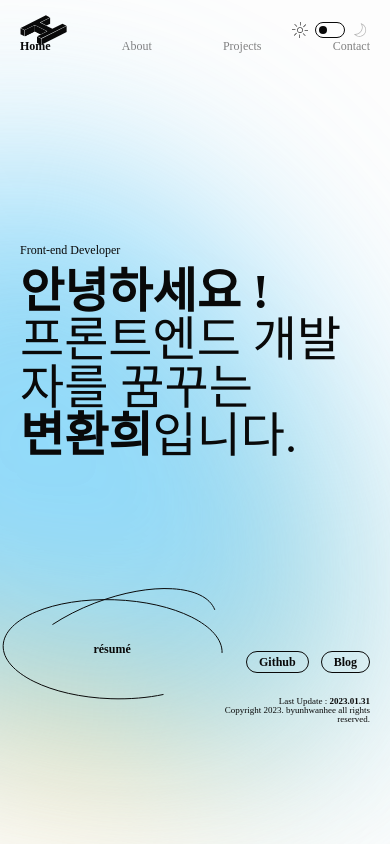
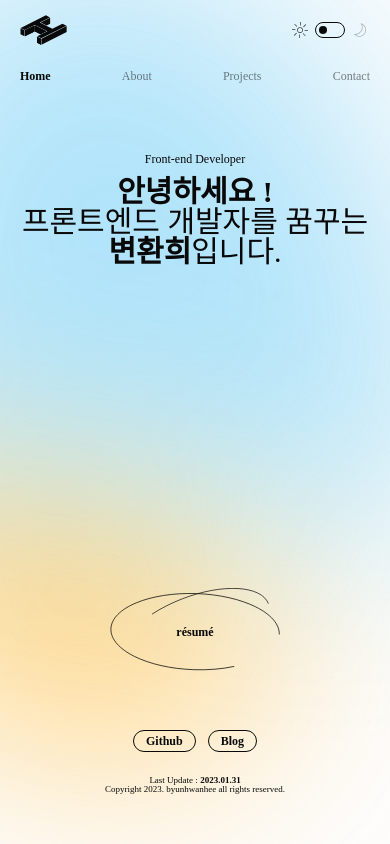
Before and after one commit to hwanyb/hwanyb-portfolio, a React (Create React App) app: page / in a window 390 px wide. Built offline with nearby package versions, Linux system fonts and the light colour scheme; no server answers; a web font is replaced by a local one.

Commit message:
Design : 반응형 스타일링 추가

```diff
--- a/src/components/Comment.tsx
+++ b/src/components/Comment.tsx
@@ -3,11 +3,14 @@ import EmojiPicker, { Emoji, EmojiClickData } from "emoji-picker-react";
 import styled from "styled-components";
 
 import { dbService } from "../firebase";
-import { Label } from "../pages/About";
+import { Theme } from "emoji-picker-react";
+import { DarkModeProps } from "./common/Layout";
+import { Label } from "../pages/Contact";
 
 const Base = styled.div`
   width: 100%;
   position: relative;
+  margin-bottom: 100px;
 `;
 const CommentInputWrapper = styled.div`
   display: grid;
@@ -19,7 +22,7 @@ const CommentInputWrapper = styled.div`
   -webkit-backdrop-filter: blur(25px);
   box-shadow: 0 0 10px rgba(9, 9, 9, 0.1);
   backdrop-filter: blur(25px);
-  padding: 1rem 2rem;
+  padding: 0.5rem 1rem;
   grid-gap: 2rem;
   align-items: center;
   margin-bottom: 2rem;
@@ -70,20 +73,29 @@ const CommentInput = styled.textarea`
   font-weight: 400;
   line-height: ${(props) => props.theme.fontSize.base};
   height: ${(props) => props.theme.fontSize.base};
+  color: ${(props) => props.theme.color.textColor};
+  &::placeholder {
+    color: ${(props) => props.theme.color.textColor}90;
+  }
   &::-webkit-scrollbar {
     display: none;
   }
 `;
-const SubmitBtn = styled.button``;
+const SubmitBtn = styled.button`
+  white-space: nowrap;
+`;
 const CommentList = styled.ul`
   display: flex;
   flex-direction: column;
   gap: 1rem;
-  height: 300px;
+  height: 400px;
   overflow-y: auto;
   padding: 1rem 2rem 1rem 0.2rem;
   align-items: center;
   width: 100%;
+  @media ${(props) => props.theme.windowSize.mobile} {
+    height: 250px;
+  }
 `;
 const CommentItem = styled.li`
   display: flex;
@@ -116,7 +128,7 @@ type CommentProps = {
   timestamp: number;
 };
 
-export default function Comment() {
+export default function Comment({ isDarkMode, setIsDarkMode }: DarkModeProps) {
   const [isOpenedEmojiPicker, setIsOpenedEmojiPicker] =
     useState<boolean>(false);
   const [commentObj, setCommentObj] = useState<CommentProps>({
@@ -229,7 +241,15 @@ export default function Comment() {
       </CommentList>
       <EmojiPickerWrapper>
         {isOpenedEmojiPicker && (
-          <EmojiPicker height={350} width="50%" onEmojiClick={onEmojiClick} />
+          <EmojiPicker
+            lazyLoadEmojis={true}
+            searchDisabled={true}
+            height={350}
+            width="50%"
+            onEmojiClick={onEmojiClick}
+            theme={isDarkMode ? Theme.DARK : Theme.LIGHT}
+            previewConfig={{ defaultCaption: "이모지를 선택해 주세요!" }}
+          />
         )}
       </EmojiPickerWrapper>
     </Base>
--- a/src/components/ProjectDetail.tsx
+++ b/src/components/ProjectDetail.tsx
@@ -1,17 +1,26 @@
 import React, { SetStateAction } from "react";
 import { ProjectItem } from "../pages/Projects";
-import { Label } from "../pages/About";
+import { Label } from "../pages/Contact";
 import styled, { css } from "styled-components";
 
 const Base = styled.div`
   width: 100vw;
   height: 100vh;
+  min-height: 100vh;
   overflow-x: hidden;
   overflow-y: auto;
   position: absolute;
   z-index: 1111;
   top: 0;
   left: 0;
+  @media ${(props) => props.theme.windowSize.mobile} {
+    /* mobile viewport bug fix */
+    /* iOS only */
+    @supports (-webkit-touch-callout: none) {
+      height: -webkit-fill-available;
+      min-height: -webkit-fill-available;
+    }
+  }
 `;
 const Container = styled.div`
   width: 100vw;
@@ -21,46 +30,55 @@ const Container = styled.div`
   flex-direction: column;
   align-items: center;
   @media ${(props) => props.theme.windowSize.desktop} {
-    padding: 50px 150px;
+    padding: 0 150px 50px 150px;
   }
   @media ${(props) => props.theme.windowSize.laptop} {
-    padding: 50px 100px;
+    padding: 0 100px 50px 100px;
   }
   @media ${(props) => props.theme.windowSize.tablet} {
-    padding: 50px 50px;
+    padding: 0 50px 50px 50px;
   }
   @media ${(props) => props.theme.windowSize.mobile} {
-    padding: 50px 20px;
+    padding: 0 20px 50px 20px;
   }
 `;
-
+const Header = styled.div`
+  width: 100vw;
+  position: sticky;
+  top: 0;
+  left: 0;
+  display: flex;
+  flex-direction: column;
+  align-items: center;
+  z-index: 1111;
+  padding: 50px 20px;
+  background-color: ${(props) => props.theme.color.bgColor};
+  text-align: center;
+`;
 const CloseBtn = styled.div`
   position: fixed;
-  top: 0;
-  right: 0;
+  top: 20px;
+  right: 200px;
   z-index: 11111;
   cursor: pointer;
   width: 2rem;
   height: 2rem;
   transition: all 0.2s ease-in-out;
   & span {
-    top: 2rem;
-    right: 50px;
-    position: fixed;
+    top: 50%;
+    right: 15%;
+    position: absolute;
     width: 1.5rem;
     height: 1px;
     background-color: ${(props) => props.theme.color.textColor};
-    @media ${(props) => props.theme.windowSize.tablet} {
-      right: 20px;
-    }
-    @media ${(props) => props.theme.windowSize.mobile} {
-      right: 10px;
-    }
   }
   @media (hover: hover) {
     &:hover {
       opacity: 0.5;
     }
+  }
+  @media ${(props) => props.theme.windowSize.tablet} {
+    right: 20px;
   }
 `;
 
@@ -106,19 +124,28 @@ const MockupImgWrapper = styled.div`
   justify-content: center;
   align-items: center;
   margin-top: 2rem;
-  background-color: transparent;
+  background-color: ${(props) => props.theme.color.textColor}10;
+  @media ${(props) => props.theme.windowSize.tablet} {
+    height: 300px;
+  }
   @media ${(props) => props.theme.windowSize.mobile} {
+    height: 200px;
   }
 `;
 const MockupImg = styled.img`
+  object-fit: contain;
   width: 100%;
+    @media ${(props) => props.theme.windowSize.mobile} {
+      object-fit: cover;
+      height: 200px;
+  }
 `;
 const InfoWrapper = styled.ul`
   display: grid;
   grid-template-columns: 1fr 1fr 1fr;
   grid-gap: 1rem;
   margin-top: 3rem;
-  @media ${(props) => props.theme.windowSize.mobile} {
+  @media ${(props) => props.theme.windowSize.tablet} {
     display: flex;
     flex-direction: column;
   }
@@ -154,15 +181,6 @@ const FeatureImgWrapper = styled.div`
   align-items: center;
   justify-content: center;
   overflow: hidden;
-  @media ${(props) => props.theme.windowSize.desktop} {
-    height: 500px;
-  }
-  @media ${(props) => props.theme.windowSize.tablet} {
-    height: 400px;
-  }
-  @media ${(props) => props.theme.windowSize.mobile} {
-    height: 300px;
-  }
 `;
 const FeatureImg = styled.img`
   width: 100%;
@@ -198,6 +216,7 @@ export default function ProjectDetail({
     <Base>
       {selectedData !== undefined && (
         <Container>
+          <Header>
             <CloseBtn onClick={() => setIsDetailOpened(false)}>
               <Line1 />
               <Line2 />
@@ -218,6 +237,8 @@ export default function ProjectDetail({
               </button>
             </LinkBtnWrapper>
             <Desc>{selectedData?.short}</Desc>
+          </Header>
+
           <MockupImgWrapper>
             <MockupImg src={process.env.PUBLIC_URL + selectedData?.mockup!} />
           </MockupImgWrapper>
--- a/src/components/common/Background.tsx
+++ b/src/components/common/Background.tsx
@@ -23,6 +23,8 @@ const Yellow = styled.svg<{ location: string }>`
           width: 425px;
           filter: blur(100px);
           transform: translate(-30vw, 50vh);
+          @media ${(props) => props.theme.windowSize.mobile} {
+          }
         `
       : props.location === "/about"
       ? css`
@@ -51,6 +53,10 @@ const Blue = styled.svg<{ location: string }>`
           width: 573px;
           filter: blur(100px);
           transform: translate(-10vw, 20vh);
+          @media ${(props) => props.theme.windowSize.mobile} {
+            transform: translate(10vw, -5vh);
+            opacity: 0.7;
+          }
         `
       : props.location === "/about"
       ? css`
--- a/src/components/common/Footer.tsx
+++ b/src/components/common/Footer.tsx
@@ -12,23 +12,35 @@ from {
 
 const Base = styled.div`
   width: 100%;
+  padding-bottom: 50px;
   display: flex;
   justify-content: space-between;
   align-items: end;
-  position: absolute;
-  bottom: 50px;
+  @media ${(props) => props.theme.windowSize.mobile} {
+    flex-direction: column;
+    align-items: center;
+  }
 `;
 const Circle1 = styled.svg`
+  width: 209px;
   & path {
     animation: ${Ani} 2s 0.2s infinite ease-in-out;
   }
+
+  @media ${(props) => props.theme.windowSize.mobile} {
+    width: 150px;
+  }
 `;
 const Circle2 = styled.svg`
+  width: 221px;
   & path {
     animation: ${Ani} 3s infinite ease-in-out;
   }
+  @media ${(props) => props.theme.windowSize.mobile} {
+    width: 170px;
+  }
 `;
-const ResumeWrapper = styled.div`
+const ResumeWrapper = styled.a`
   position: relative;
   cursor: pointer;
   width: 200px;
@@ -52,6 +64,11 @@ const ResumeWrapper = styled.div`
     fill: none;
     stroke-dasharray: 630;
   }
+  @media ${(props) => props.theme.windowSize.mobile} {
+    width: 150px;
+    height: 100px;
+    margin-bottom: 4rem;
+  }
 `;
 
 const Text = styled.h3`
@@ -60,12 +77,16 @@ const Text = styled.h3`
   font-weight: 600;
   left: 50%;
   transform: translateX(-50%);
+  color: ${(props) => props.theme.color.textColor};
 `;
 const DetailWrapper = styled.div``;
 const LinkBtnWrapper = styled.div`
   display: flex;
   justify-content: flex-end;
   gap: 1rem;
+  @media ${(props) => props.theme.windowSize.mobile} {
+    justify-content: center;
+  }
 `;
 const LinkBtn = styled.button``;
 const UpdateDate = styled.p`
@@ -76,20 +97,27 @@ const UpdateDate = styled.p`
   & b {
     font-weight: 800;
   }
+  @media ${(props) => props.theme.windowSize.mobile} {
+    text-align: center;
+  }
 `;
 const Rights = styled.p`
   font-size: ${(props) => props.theme.fontSize.sm};
   font-weight: 400;
   text-align: right;
+  @media ${(props) => props.theme.windowSize.mobile} {
+    text-align: center;
+  }
 `;
 
 export default function Footer() {
   return (
     <Base>
-      <ResumeWrapper>
+      <ResumeWrapper
+        href={process.env.PUBLIC_URL + "/assets/resume.pdf"}
+        target="_blank"
+      >
         <Circle1
-          width="209"
-          height="123"
           viewBox="0 0 209 123"
           fill="none"
           xmlns="http://www.w3.org/2000/svg"
@@ -97,8 +125,6 @@ export default function Footer() {
           <path d="M206.788 21.8306C211.643 34.4174 204.851 50.3021 189.56 65.8809C174.304 81.4244 150.726 96.5067 122.436 107.418C94.1458 118.328 66.5461 122.984 44.8038 121.71C23.0121 120.434 7.31312 113.223 2.45866 100.636C-2.39579 88.0495 4.3958 72.1648 19.6867 56.5859C34.9428 41.0424 58.5214 25.9601 86.8113 15.0493C115.101 4.13846 142.701 -0.517619 164.443 0.756361C186.235 2.03324 201.934 9.24382 206.788 21.8306Z" />
         </Circle1>
         <Circle2
-          width="221"
-          height="101"
           viewBox="0 0 221 101"
           fill="none"
           xmlns="http://www.w3.org/2000/svg"
--- a/src/components/common/Header.tsx
+++ b/src/components/common/Header.tsx
@@ -44,7 +44,7 @@ const Nav = styled.nav`
   }
   @media ${(props) => props.theme.windowSize.mobile} {
     width: calc(100% - 40px);
-    top: 60px;
+    top: 70px;
   }
 `;
 const NavItem = styled(Link)<{ currentPath: string }>`
--- a/src/components/common/Layout.tsx
+++ b/src/components/common/Layout.tsx
@@ -1,4 +1,4 @@
-import React, { SetStateAction } from "react";
+import React, { SetStateAction, useState, useEffect } from "react";
 import { Route, Routes, useLocation } from "react-router-dom";
 import styled from "styled-components";
 import { CSSTransition, TransitionGroup } from "react-transition-group";
@@ -10,28 +10,39 @@ import About from "../../pages/About";
 import Projects from "../../pages/Projects";
 import Contact from "../../pages/Contact";
 
-const Base = styled.div`
+const Base = styled.div<{ innerHeight: number }>`
   width: 100vw;
   height: 100vh;
+  min-height: 100vh;
   padding: 0 200px;
+  display: flex;
+  flex-direction: column;
+  justify-content: space-between;
   @media ${(props) => props.theme.windowSize.desktop} {
-    padding: 0 150px;
+    padding: 0 100px;
   }
   @media ${(props) => props.theme.windowSize.laptop} {
-    padding: 0 100px;
+    padding: 0 50px;
   }
   @media ${(props) => props.theme.windowSize.tablet} {
-    padding: 0 50px;
+    padding: 0 30px;
   }
   @media ${(props) => props.theme.windowSize.mobile} {
     padding: 0 20px;
+    /* mobile viewport bug fix */
+    /* iOS only */
+    @supports (-webkit-touch-callout: none) {
+      height: -webkit-fill-available;
+      min-height: -webkit-fill-available;
+    }
   }
 `;
 const Main = styled.main`
   width: 100%;
   height: calc(100% - 100px);
+  bottom: 0;
   @media ${(props) => props.theme.windowSize.tablet} {
-    height: calc(100% - 150px);
+    /* height: calc(100% - 150px); */
   }
 `;
 export type DarkModeProps = {
@@ -40,11 +51,16 @@ export type DarkModeProps = {
 };
 export default function Layout({ isDarkMode, setIsDarkMode }: DarkModeProps) {
   const location = useLocation();
-
+  const [innerHeight, setInnerHeight] = useState<number>(0);
+  useEffect(() => {
+    if (typeof window !== 'undefined') {
+      setInnerHeight(window.innerHeight);
+    }
+  }, []);
   return (
     <TransitionGroup className="transition-group">
       <CSSTransition key={location.pathname} timeout={1000} classNames="fade">
-        <Base>
+        <Base innerHeight={innerHeight}>
           <Background />
           <Header isDarkMode={isDarkMode} setIsDarkMode={setIsDarkMode} />
           <Main>
@@ -52,7 +68,15 @@ export default function Layout({ isDarkMode, setIsDarkMode }: DarkModeProps) {
               <Route path="/" element={<Home />} />
               <Route path="/about" element={<About />} />
               <Route path="/projects" element={<Projects />} />
-              <Route path="/contact" element={<Contact />} />
+              <Route
+                path="/contact"
+                element={
+                  <Contact
+                    isDarkMode={isDarkMode}
+                    setIsDarkMode={setIsDarkMode}
+                  />
+                }
+              />
             </Routes>
           </Main>
         </Base>
--- a/src/pages/About.tsx
+++ b/src/pages/About.tsx
@@ -10,14 +10,44 @@ import etcSkillData from "../data/etcSkill.json";
 const Base = styled.div`
   width: 100%;
   height: 100%;
+  padding-bottom: 50px;
+  @media ${(props) => props.theme.windowSize.tablet} {
+    width: 100vw;
+    height: 100vh;
+    min-height: 100vh;
+    padding: 50px 0;
+    overflow-x: hidden;
+    overflow-y: auto;
+    padding-right: 2rem;
+    /* mobile viewport bug fix */
+    /* iOS only */
+    @supports (-webkit-touch-callout: none) {
+      height: -webkit-fill-available;
+      min-height: -webkit-fill-available;
+    }
+  }
+`;
+
+const Container = styled.div`
   display: flex;
-  padding-bottom: 50px;
+  width: 100%;
+  height: 100%;
+  @media ${(props) => props.theme.windowSize.tablet} {
+    flex-direction: column;
+    height: auto;
+  }
 `;
 const ProfileWrapper = styled.div`
   margin-right: 4rem;
   display: flex;
   flex-direction: column;
   justify-content: space-between;
+  @media ${(props) => props.theme.windowSize.tablet} {
+    margin-right: 0;
+    align-items: center;
+    justify-content: center;
+    gap: 4rem;
+  }
 `;
 const ProfileImg = styled.div`
   border-radius: 150px;
@@ -28,9 +58,16 @@ const ProfileImg = styled.div`
   background-repeat: no-repeat;
   background-size: cover;
   border: ${(props) => props.theme.color.borderColor};
+  @media ${(props) => props.theme.windowSize.desktop} {
+    width: 250px;
+    height: 350px;
+  }
+  @media ${(props) => props.theme.windowSize.tablet} {
+    width: 200px;
+    height: 300px;
+  }
 `;
 const NameWrapper = styled.div`
-  margin-bottom: -4rem;
   & h1 {
     font-size: 4rem;
     font-weight: 900;
@@ -40,6 +77,7 @@ const NameWrapper = styled.div`
     font-weight: 400;
     margin-top: 1rem;
   }
+  margin-bottom: 4rem;
 `;
 const ProfileDetail = styled.ul``;
 const ProfileItem = styled.li`
@@ -75,16 +113,32 @@ const DetailContainer = styled.div`
   & > div {
     width: 100%;
   }
+  @media ${(props) => props.theme.windowSize.tablet} {
+    margin-top: 100px;
+    gap: 4rem;
+  }
+  @media ${(props) => props.theme.windowSize.mobile} {
+    align-items: center;
+  }
 `;
 const DetailWrapper = styled.ul`
   width: 100%;
   display: flex;
   justify-content: space-between;
+  flex-wrap: wrap;
+  @media ${(props) => props.theme.windowSize.mobile} {
+    flex-direction: column;
+    margin: 0 auto;
+    gap: 1.5rem;
+  }
 `;
 const Title = styled.h2`
   font-size: ${(props) => props.theme.fontSize.lg};
   font-weight: 900;
   margin-bottom: 0.5rem;
+  @media ${(props) => props.theme.windowSize.mobile} {
+    text-align: center;
+  }
 `;
 const DetailItem = styled.li``;
 export const Label = styled.label`
@@ -93,6 +147,7 @@ export const Label = styled.label`
   line-height: 2.5rem;
   font-size: ${(props) => props.theme.fontSize.md};
   font-weight: 700;
+  white-space: nowrap;
   &::before {
     content: "";
     width: 3px;
@@ -101,16 +156,25 @@ export const Label = styled.label`
     display: inline-block;
     margin-right: 10px;
   }
+  @media ${(props) => props.theme.windowSize.mobile} {
+    justify-content: center;
+  }
 `;
 const SubTitle = styled.h3`
   font-size: ${(props) => props.theme.fontSize.base};
   font-weight: 600;
+  @media ${(props) => props.theme.windowSize.mobile} {
+    text-align: center;
+  }
 `;
 const Desc = styled.p`
   white-space: pre;
   font-size: ${(props) => props.theme.fontSize.sm};
   font-weight: 400;
   margin-top: 10px;
+  @media ${(props) => props.theme.windowSize.mobile} {
+    text-align: center;
+  }
 `;
 
 const SkillDesc = styled.p`
@@ -178,13 +242,14 @@ const SkillItem = styled.div`
 export default function About() {
   return (
     <Base>
+      <Container>
         <ProfileWrapper>
-        <ProfileImg></ProfileImg>
+          <ProfileImg />
+          <ProfileDetail>
             <NameWrapper>
               <h1>변환희</h1>
               <h4>Byun Hwanhee</h4>
             </NameWrapper>
-        <ProfileDetail>
             {profileData.map((item) => (
               <ProfileItem key={item.id}>
                 <ProfileLabel>{item.label}</ProfileLabel>
@@ -265,6 +330,7 @@ export default function About() {
             </SkillContainer>
           </div>
         </DetailContainer>
+      </Container>
     </Base>
   );
 }
--- a/src/pages/Contact.tsx
+++ b/src/pages/Contact.tsx
@@ -3,36 +3,61 @@ import styled from "styled-components";
 
 import Comment from "../components/Comment";
 import Footer from "../components/common/Footer";
-import { Label } from "./About";
+import { DarkModeProps } from "../components/common/Layout";
 
 const Base = styled.div`
   display: flex;
   width: 100%;
   height: 100%;
   flex-direction: column;
-  align-items: center;
   position: relative;
+  justify-content: space-between;
 `;
 const ContactContainer = styled.div`
-  margin-top: 2rem;
   width: 100%;
   display: flex;
   justify-content: space-between;
-  margin-bottom: 4rem;
+  margin-top: 3rem;
 `;
 const ContactWrapper = styled.div`
   display: flex;
   align-items: center;
+  @media ${(props) => props.theme.windowSize.tablet} {
+  flex-direction: column;
+  align-items: start;
+  }
+`;
+export const Label = styled.label`
+  display: flex;
+  align-items: center;
+  line-height: 2.5rem;
+  font-size: ${(props) => props.theme.fontSize.md};
+  font-weight: 700;
+  white-space: nowrap;
+  &::before {
+    content: "";
+    width: 3px;
+    height: 1rem;
+    background-color: ${(props) => props.theme.color.textColor};
+    display: inline-block;
+    margin-right: 10px;
+  }
 `;
 const Desc = styled.p`
   margin-left: 1rem;
+  @media ${(props) => props.theme.windowSize.tablet} {
+  margin-left: 0;
+  }
 `;
 const A = styled.a`
   margin-left: 1rem;
   color: ${(props) => props.theme.color.textColor};
+  @media ${(props) => props.theme.windowSize.tablet} {
+  margin-left: 0;
+  }
 `;
 
-export default function Contact() {
+export default function Contact({ isDarkMode, setIsDarkMode }: DarkModeProps) {
   return (
     <Base>
       <ContactContainer>
@@ -51,8 +76,7 @@ export default function Contact() {
           </A>
         </ContactWrapper>
       </ContactContainer>
-      <Comment />
-      <Footer />
+      <Comment isDarkMode={isDarkMode} setIsDarkMode={setIsDarkMode} />
     </Base>
   );
 }
--- a/src/pages/Home.tsx
+++ b/src/pages/Home.tsx
@@ -4,13 +4,27 @@ import styled from "styled-components";
 import Footer from "../components/common/Footer";
 
 const Base = styled.div`
+  position: relative;
   display: flex;
-  align-items: center;
+  flex-direction: column;
+  justify-content: space-between;
   height: 100%;
-  position: relative;
 `;
 const Introduce = styled.div`
-  margin-top: -150px;
+  margin-top: 15%;
+  @media ${(props) => props.theme.windowSize.desktop} {
+    margin-top: 20%;
+  }
+  @media ${(props) => props.theme.windowSize.laptop} {
+    margin-top: 25%;
+  }
+  @media ${(props) => props.theme.windowSize.laptop} {
+    margin-top: 40%;
+  }
+  @media ${(props) => props.theme.windowSize.mobile} {
+    margin-top: 15%;
+    text-align: center;
+  }
 `;
 const Position = styled.h3`
   font-size: ${(props) => props.theme.fontSize.base};
@@ -22,6 +36,16 @@ const Greeting = styled.h1`
   font-weight: 200;
   & b {
     font-weight: 800;
+  }
+
+  @media ${(props) => props.theme.windowSize.laptop} {
+    font-size: 3.5rem;
+  }
+  @media ${(props) => props.theme.windowSize.tablet} {
+    font-size: 3rem;
+  }
+  @media ${(props) => props.theme.windowSize.mobile} {
+    font-size: 2.5rem;
   }
 `;
 
--- a/src/pages/Projects.tsx
+++ b/src/pages/Projects.tsx
@@ -9,6 +9,9 @@ const Base = styled.div`
   display: flex;
   align-items: center;
   padding-bottom: 50px;
+  @media ${(props) => props.theme.windowSize.tablet} {
+    padding-top: 50px;
+  }
 `;
 const ProjectsContainer = styled.div`
   width: 100%;
@@ -23,6 +26,9 @@ const ProjectsWrapper = styled.ul`
   display: flex;
   gap: 4rem;
   margin-bottom: 50px;
+  @media ${(props) => props.theme.windowSize.mobile} {
+    margin-bottom: 30px;
+  }
 `;
 const ProjectItem = styled.li`
   width: 460px;
@@ -43,6 +49,12 @@ const ProjectItem = styled.li`
       background-color: rgba(255, 255, 255, 0.5);
     }
   }
+  @media ${(props) => props.theme.windowSize.tablet} {
+    width: 380px;
+  }
+  @media ${(props) => props.theme.windowSize.mobile} {
+    width: 300px;
+  }
 `;
 const ThumbnailWrapper = styled.div`
   background-color: rgba(255, 255, 255, 0.3);
@@ -53,9 +65,11 @@ const ThumbnailWrapper = styled.div`
   box-shadow: 0 0 10px rgba(9, 9, 9, 0.1);
   margin-bottom: 3rem;
   display: flex;
-  align-items: center;
-  justify-content: center;
   overflow: hidden;
+  isolation: isolate;
+  @media ${(props) => props.theme.windowSize.tablet} {
+    height: 200px;
+  }
 `;
 
 const ThumbnailImg = styled.img`
@@ -107,8 +121,8 @@ export type ProjectItem = {
     title: string;
     img: string;
     desc: {
-      text: string
-    }[]
+      text: string;
+    }[];
   }[];
 };
 export default function Projects() {
@@ -132,7 +146,9 @@ export default function Projects() {
         <Base>
           <ProjectsContainer>
             <ProjectsWrapper>
-              {projectsData.sort((a, b) => b.id - a.id).map((item) => (
+              {projectsData
+                .sort((a, b) => b.id - a.id)
+                .map((item) => (
                   <ProjectItem
                     key={item.id}
                     onClick={(e: React.SyntheticEvent<HTMLLIElement>) =>
--- a/src/styles/GlobalStyle.ts
+++ b/src/styles/GlobalStyle.ts
@@ -65,6 +65,11 @@ export const GlobalStyle = createGlobalStyle`
         padding: 0.2rem 1rem;
         transition: all 0.3s ease-in-out;
     }
+    img {
+        image-rendering: -webkit-optimize-contrast;
+        backface-visibility: hidden;
+        transform: translateZ(0);
+    }
 
     @media (hover: hover) {
         button:hover {
```
Lines whose indentation alone changed are shown as unchanged.
